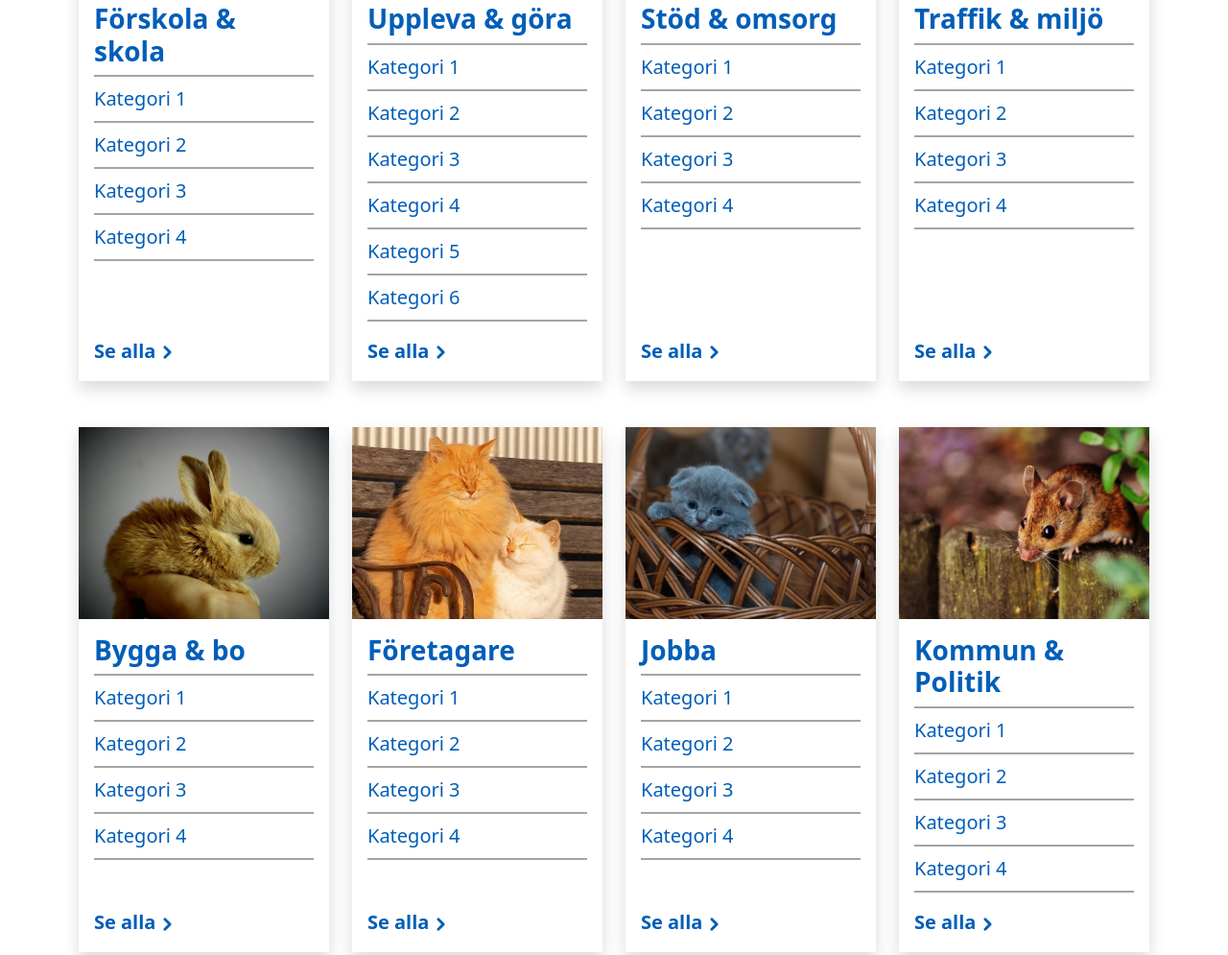
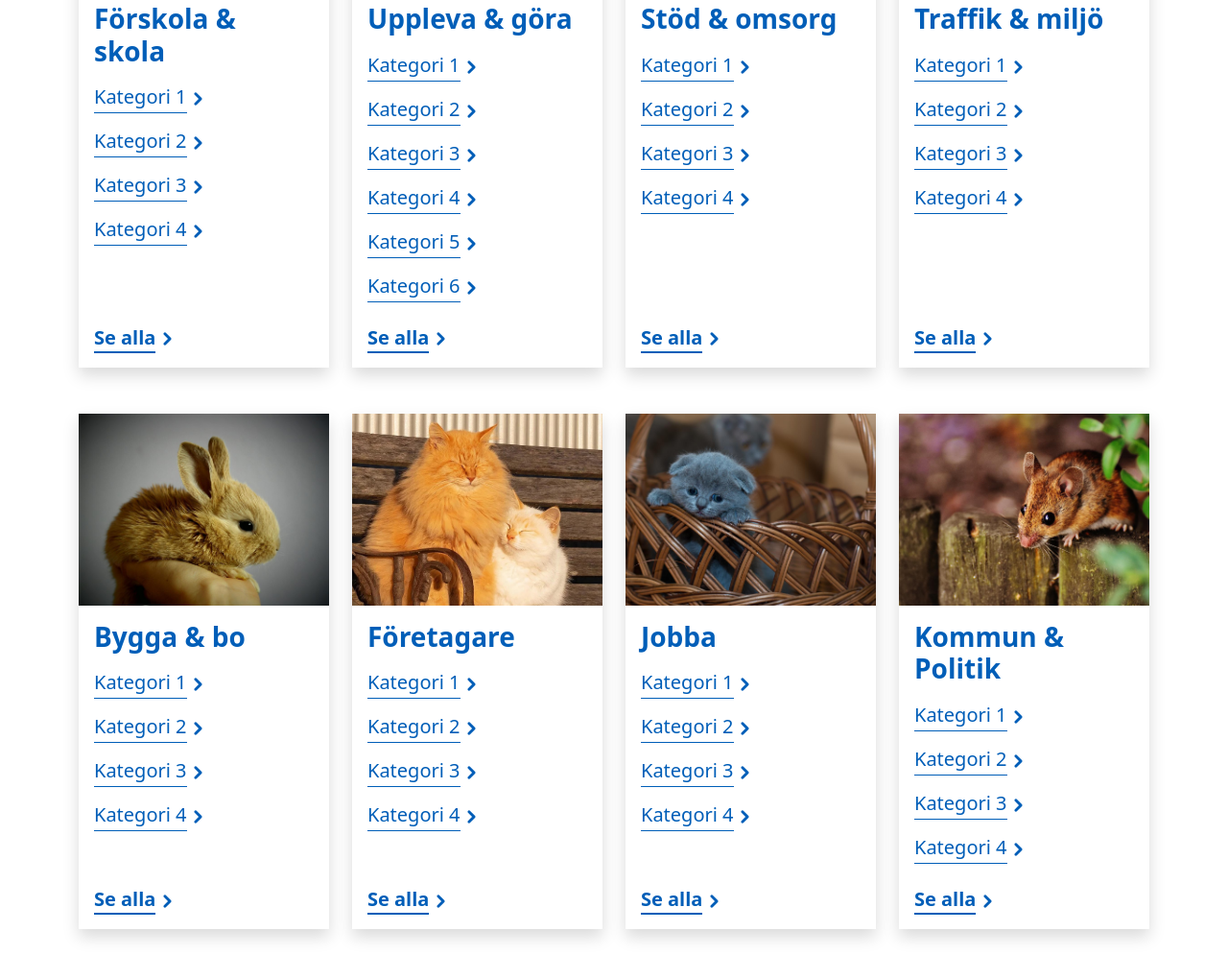
Before and after one commit to Grasuggan/bootstrap-site, a website: page index.html in a window 1280 px wide. Shown: the part 1083-2078 px from the top of the page at 96% size. Drawn offline with nearby package versions, Linux system fonts and the light colour scheme; a script that the page names is missing.

Commit message:
nav search, boxes

```diff
--- a/index.html
+++ b/index.html
@@ -31,7 +31,18 @@
         </a>
 
         <div class="nav-buttons">
-        <button class="btn btn-primary nav-search-btn  px-4" type="button" title="Sök"><i class="bi bi-search" aria-hidden="true"></i> <small class="ps-1">Sök</small></button>
+
+          <div class="input-group input-nav">
+            <div id="search-autocomplete" class="form-outline">
+              <input type="search" id="autoComplete-nav" class="form-control" autocomplete="off" placeholder="Sök"/>
+              <!-- <label class="form-label" for="autoComplete-nav">Search</label>  -->
+              <button class="btn btn-primary nav-search-btn  px-4" type="button" title="Sök"><i class="bi bi-search" aria-hidden="true"></i> <small class="ps-1">Sök</small></button>
+            </div>
+          </div>
+
+
+
+
         <button class="navbar-toggler bg-secondary" type="button" data-bs-toggle="offcanvas" data-bs-target="#offcanvasNavbar" aria-controls="offcanvasNavbar" title="Öppna och stäng navigerings meny">
           <span class="text-white show"><i class="bi bi-list" aria-hidden="true"></i> <small class="ps-1">Meny</small></span>
           <span class="text-white"><i class="bi bi-x-circle" aria-hidden="true"></i> <small class="ps-1">Stäng</small></span>
@@ -123,13 +134,13 @@
               <div>
               <h3 class="card-title fw-bold mb-2">Förskola & skola</h3>
               <ul class="list-unstyled">
-                <li class="fs-5 py-2"><a href="#" class="text-decoration-none" title="Kategori 1">Kategori 1</a></li>
-                <li class="fs-5 py-2"><a href="#" class="text-decoration-none" title="Kategori 2">Kategori 2</a></li>
-                <li class="fs-5 py-2"><a href="#" class="text-decoration-none" title="Kategori 3">Kategori 3</a></li>
-                <li class="fs-5 py-2"><a href="#" class="text-decoration-none" title="Kategori 4">Kategori 4</a></li>
+                <li class="fs-5 py-2"><a href="#" class="text-decoration-none" title="Kategori 1"><span>Kategori 1</span><i class="bi bi-chevron-right" aria-hidden="true"></i></a></li>
+                <li class="fs-5 py-2"><a href="#" class="text-decoration-none" title="Kategori 2"><span>Kategori 2</span><i class="bi bi-chevron-right" aria-hidden="true"></i></a></li>
+                <li class="fs-5 py-2"><a href="#" class="text-decoration-none" title="Kategori 3"><span>Kategori 3</span><i class="bi bi-chevron-right" aria-hidden="true"></i></a></li>
+                <li class="fs-5 py-2"><a href="#" class="text-decoration-none" title="Kategori 4"><span>Kategori 4</span><i class="bi bi-chevron-right" aria-hidden="true"></i></a></li>
               </ul>
             </div>
-              <a href="#" class="card-link fw-bold fs-5 text-decoration-none" title="Se alla">Se alla<i class="bi bi-chevron-right" aria-hidden="true"></i></a>
+              <a href="#" class="card-link fw-bold fs-5 text-decoration-none" title="Se alla"><span>Se alla</span><i class="bi bi-chevron-right" aria-hidden="true"></i></a>
             </div>
           </div>
         </div>
@@ -141,15 +152,15 @@
               <div>
               <h3 class="card-title fw-bold mb-2">Uppleva & göra</h3>
               <ul class="list-unstyled">
-                <li class="fs-5 py-2"><a href="#" class="text-decoration-none" title="Kategori 1">Kategori 1</a></li>
-                <li class="fs-5 py-2"><a href="#" class="text-decoration-none" title="Kategori 2">Kategori 2</a></li>
-                <li class="fs-5 py-2"><a href="#" class="text-decoration-none" title="Kategori 3">Kategori 3</a></li>
-                <li class="fs-5 py-2"><a href="#" class="text-decoration-none" title="Kategori 4">Kategori 4</a></li>
-                <li class="fs-5 py-2"><a href="#" class="text-decoration-none" title="Kategori 5">Kategori 5</a></li>
-                <li class="fs-5 py-2"><a href="#" class="text-decoration-none" title="Kategori 6">Kategori 6</a></li>
+                <li class="fs-5 py-2"><a href="#" class="text-decoration-none" title="Kategori 1"><span>Kategori 1</span><i class="bi bi-chevron-right" aria-hidden="true"></i></a></li>
+                <li class="fs-5 py-2"><a href="#" class="text-decoration-none" title="Kategori 2"><span>Kategori 2</span><i class="bi bi-chevron-right" aria-hidden="true"></i></a></li>
+                <li class="fs-5 py-2"><a href="#" class="text-decoration-none" title="Kategori 3"><span>Kategori 3</span><i class="bi bi-chevron-right" aria-hidden="true"></i></a></li>
+                <li class="fs-5 py-2"><a href="#" class="text-decoration-none" title="Kategori 4"><span>Kategori 4</span><i class="bi bi-chevron-right" aria-hidden="true"></i></a></li>
+                <li class="fs-5 py-2"><a href="#" class="text-decoration-none" title="Kategori 5"><span>Kategori 5</span><i class="bi bi-chevron-right" aria-hidden="true"></i></a></li>
+                <li class="fs-5 py-2"><a href="#" class="text-decoration-none" title="Kategori 6"><span>Kategori 6</span><i class="bi bi-chevron-right" aria-hidden="true"></i></a></li>
               </ul>
             </div>
-              <a href="#" class="card-link fw-bold fs-5 text-decoration-none" title="Se alla">Se alla<i class="bi bi-chevron-right" aria-hidden="true"></i></a>
+              <a href="#" class="card-link fw-bold fs-5 text-decoration-none" title="Se alla"><span>Se alla</span><i class="bi bi-chevron-right" aria-hidden="true"></i></a>
             </div>
           </div>
         </div>
@@ -161,13 +172,13 @@
               <div>
               <h3 class="card-title fw-bold mb-2">Stöd & omsorg</h3>
               <ul class="list-unstyled">
-                <li class="fs-5 py-2"><a href="#" class="text-decoration-none" title="Kategori 1">Kategori 1</a></li>
-                <li class="fs-5 py-2"><a href="#" class="text-decoration-none" title="Kategori 2">Kategori 2</a></li>
-                <li class="fs-5 py-2"><a href="#" class="text-decoration-none" title="Kategori 3">Kategori 3</a></li>
-                <li class="fs-5 py-2"><a href="#" class="text-decoration-none" title="Kategori 4">Kategori 4</a></li>
+                <li class="fs-5 py-2"><a href="#" class="text-decoration-none" title="Kategori 1"><span>Kategori 1</span><i class="bi bi-chevron-right" aria-hidden="true"></i></a></li>
+                <li class="fs-5 py-2"><a href="#" class="text-decoration-none" title="Kategori 2"><span>Kategori 2</span><i class="bi bi-chevron-right" aria-hidden="true"></i></a></li>
+                <li class="fs-5 py-2"><a href="#" class="text-decoration-none" title="Kategori 3"><span>Kategori 3</span><i class="bi bi-chevron-right" aria-hidden="true"></i></a></li>
+                <li class="fs-5 py-2"><a href="#" class="text-decoration-none" title="Kategori 4"><span>Kategori 4</span><i class="bi bi-chevron-right" aria-hidden="true"></i></a></li>
               </ul>
             </div>
-              <a href="#" class="card-link fw-bold fs-5 text-decoration-none" title="Se alla">Se alla<i class="bi bi-chevron-right" aria-hidden="true"></i></a>
+              <a href="#" class="card-link fw-bold fs-5 text-decoration-none" title="Se alla"><span>Se alla</span><i class="bi bi-chevron-right" aria-hidden="true"></i></a>
             </div>
           </div>
         </div>
@@ -179,13 +190,13 @@
               <div>
               <h3 class="card-title fw-bold mb-2">Traffik & miljö</h3>
               <ul class="list-unstyled">
-                <li class="fs-5 py-2"><a href="#" class="text-decoration-none" title="Kategori 1">Kategori 1</a></li>
-                <li class="fs-5 py-2"><a href="#" class="text-decoration-none" title="Kategori 2">Kategori 2</a></li>
-                <li class="fs-5 py-2"><a href="#" class="text-decoration-none" title="Kategori 3">Kategori 3</a></li>
-                <li class="fs-5 py-2"><a href="#" class="text-decoration-none" title="Kategori 4">Kategori 4</a></li>
+                <li class="fs-5 py-2"><a href="#" class="text-decoration-none" title="Kategori 1"><span>Kategori 1</span><i class="bi bi-chevron-right" aria-hidden="true"></i></a></li>
+                <li class="fs-5 py-2"><a href="#" class="text-decoration-none" title="Kategori 2"><span>Kategori 2</span><i class="bi bi-chevron-right" aria-hidden="true"></i></a></li>
+                <li class="fs-5 py-2"><a href="#" class="text-decoration-none" title="Kategori 3"><span>Kategori 3</span><i class="bi bi-chevron-right" aria-hidden="true"></i></a></li>
+                <li class="fs-5 py-2"><a href="#" class="text-decoration-none" title="Kategori 4"><span>Kategori 4</span><i class="bi bi-chevron-right" aria-hidden="true"></i></a></li>
               </ul>
             </div>
-              <a href="#" class="card-link fw-bold fs-5 text-decoration-none" title="Se alla">Se alla<i class="bi bi-chevron-right" aria-hidden="true"></i></a>
+              <a href="#" class="card-link fw-bold fs-5 text-decoration-none" title="Se alla"><span>Se alla</span><i class="bi bi-chevron-right" aria-hidden="true"></i></a>
             </div>
           </div>
         </div>
@@ -197,13 +208,13 @@
               <div>
               <h3 class="card-title fw-bold mb-2">Bygga & bo</h3>
               <ul class="list-unstyled">
-                <li class="fs-5 py-2"><a href="#" class="text-decoration-none" title="Kategori 1">Kategori 1</a></li>
-                <li class="fs-5 py-2"><a href="#" class="text-decoration-none" title="Kategori 2">Kategori 2</a></li>
-                <li class="fs-5 py-2"><a href="#" class="text-decoration-none" title="Kategori 3">Kategori 3</a></li>
-                <li class="fs-5 py-2"><a href="#" class="text-decoration-none" title="Kategori 4">Kategori 4</a></li>
+                <li class="fs-5 py-2"><a href="#" class="text-decoration-none" title="Kategori 1"><span>Kategori 1</span><i class="bi bi-chevron-right" aria-hidden="true"></i></a></li>
+                <li class="fs-5 py-2"><a href="#" class="text-decoration-none" title="Kategori 2"><span>Kategori 2</span><i class="bi bi-chevron-right" aria-hidden="true"></i></a></li>
+                <li class="fs-5 py-2"><a href="#" class="text-decoration-none" title="Kategori 3"><span>Kategori 3</span><i class="bi bi-chevron-right" aria-hidden="true"></i></a></li>
+                <li class="fs-5 py-2"><a href="#" class="text-decoration-none" title="Kategori 4"><span>Kategori 4</span><i class="bi bi-chevron-right" aria-hidden="true"></i></a></li>
               </ul>
             </div>
-              <a href="#" class="card-link fw-bold fs-5 text-decoration-none" title="Se alla">Se alla<i class="bi bi-chevron-right" aria-hidden="true"></i></a>
+              <a href="#" class="card-link fw-bold fs-5 text-decoration-none" title="Se alla"><span>Se alla</span><i class="bi bi-chevron-right" aria-hidden="true"></i></a>
             </div>
           </div>
         </div>
@@ -216,13 +227,13 @@
               <div>
               <h3 class="card-title fw-bold mb-2">Företagare</h3>
               <ul class="list-unstyled">
-                <li class="fs-5 py-2"><a href="#" class="text-decoration-none" title="Kategori 1">Kategori 1</a></li>
-                <li class="fs-5 py-2"><a href="#" class="text-decoration-none" title="Kategori 2">Kategori 2</a></li>
-                <li class="fs-5 py-2"><a href="#" class="text-decoration-none" title="Kategori 3">Kategori 3</a></li>
-                <li class="fs-5 py-2"><a href="#" class="text-decoration-none" title="Kategori 4">Kategori 4</a></li>
+                <li class="fs-5 py-2"><a href="#" class="text-decoration-none" title="Kategori 1"><span>Kategori 1</span><i class="bi bi-chevron-right" aria-hidden="true"></i></a></li>
+                <li class="fs-5 py-2"><a href="#" class="text-decoration-none" title="Kategori 2"><span>Kategori 2</span><i class="bi bi-chevron-right" aria-hidden="true"></i></a></li>
+                <li class="fs-5 py-2"><a href="#" class="text-decoration-none" title="Kategori 3"><span>Kategori 3</span><i class="bi bi-chevron-right" aria-hidden="true"></i></a></li>
+                <li class="fs-5 py-2"><a href="#" class="text-decoration-none" title="Kategori 4"><span>Kategori 4</span><i class="bi bi-chevron-right" aria-hidden="true"></i></a></li>
               </ul>
             </div>
-              <a href="#" class="card-link fw-bold fs-5 text-decoration-none" title="Se alla">Se alla<i class="bi bi-chevron-right" aria-hidden="true"></i></a>
+              <a href="#" class="card-link fw-bold fs-5 text-decoration-none" title="Se alla"><span>Se alla</span><i class="bi bi-chevron-right" aria-hidden="true"></i></a>
             </div>
           </div>
         </div>
@@ -234,13 +245,13 @@
               <div>
               <h3 class="card-title fw-bold mb-2">Jobba</h3>
               <ul class="list-unstyled">
-                <li class="fs-5 py-2"><a href="#" class="text-decoration-none" title="Kategori 1">Kategori 1</a></li>
-                <li class="fs-5 py-2"><a href="#" class="text-decoration-none" title="Kategori 2">Kategori 2</a></li>
-                <li class="fs-5 py-2"><a href="#" class="text-decoration-none" title="Kategori 3">Kategori 3</a></li>
-                <li class="fs-5 py-2"><a href="#" class="text-decoration-none" title="Kategori 4">Kategori 4</a></li>
+                <li class="fs-5 py-2"><a href="#" class="text-decoration-none" title="Kategori 1"><span>Kategori 1</span><i class="bi bi-chevron-right" aria-hidden="true"></i></a></li>
+                <li class="fs-5 py-2"><a href="#" class="text-decoration-none" title="Kategori 2"><span>Kategori 2</span><i class="bi bi-chevron-right" aria-hidden="true"></i></a></li>
+                <li class="fs-5 py-2"><a href="#" class="text-decoration-none" title="Kategori 3"><span>Kategori 3</span><i class="bi bi-chevron-right" aria-hidden="true"></i></a></li>
+                <li class="fs-5 py-2"><a href="#" class="text-decoration-none" title="Kategori 4"><span>Kategori 4</span><i class="bi bi-chevron-right" aria-hidden="true"></i></a></li>
               </ul>
             </div>
-              <a href="#" class="card-link fw-bold fs-5 text-decoration-none" title="Se alla">Se alla<i class="bi bi-chevron-right" aria-hidden="true"></i></a>
+              <a href="#" class="card-link fw-bold fs-5 text-decoration-none" title="Se alla"><span>Se alla</span><i class="bi bi-chevron-right" aria-hidden="true"></i></a>
             </div>
           </div>
         </div>
@@ -252,13 +263,13 @@
               <div>
               <h3 class="card-title fw-bold mb-2">Kommun & Politik</h3>
               <ul class="list-unstyled">
-                <li class="fs-5 py-2"><a href="#" class="text-decoration-none" title="Kategori 1">Kategori 1</a></li>
-                <li class="fs-5 py-2"><a href="#" class="text-decoration-none" title="Kategori 2">Kategori 2</a></li>
-                <li class="fs-5 py-2"><a href="#" class="text-decoration-none" title="Kategori 3">Kategori 3</a></li>
-                <li class="fs-5 py-2"><a href="#" class="text-decoration-none" title="Kategori 4">Kategori 4</a></li>
+                <li class="fs-5 py-2"><a href="#" class="text-decoration-none" title="Kategori 1"><span>Kategori 1</span><i class="bi bi-chevron-right" aria-hidden="true"></i></a></li>
+                <li class="fs-5 py-2"><a href="#" class="text-decoration-none" title="Kategori 2"><span>Kategori 2</span><i class="bi bi-chevron-right" aria-hidden="true"></i></a></li>
+                <li class="fs-5 py-2"><a href="#" class="text-decoration-none" title="Kategori 3"><span>Kategori 3</span><i class="bi bi-chevron-right" aria-hidden="true"></i></a></li>
+                <li class="fs-5 py-2"><a href="#" class="text-decoration-none" title="Kategori 4"><span>Kategori 4</span><i class="bi bi-chevron-right" aria-hidden="true"></i></a></li>
               </ul>
             </div>
-              <a href="#" class="card-link fw-bold fs-5 text-decoration-none" title="Se alla">Se alla<i class="bi bi-chevron-right" aria-hidden="true"></i></a>
+              <a href="#" class="card-link fw-bold fs-5 text-decoration-none" title="Se alla"><span>Se alla</span><i class="bi bi-chevron-right" aria-hidden="true"></i></a>
             </div>
           </div>
         </div>
--- a/js/custom.js
+++ b/js/custom.js
@@ -47,3 +47,11 @@ const autoCompleteJS = new autoComplete({
         },
     }
 });
+
+var navsearch = document.querySelectorAll(".input-nav .btn");
+navsearch.forEach(function (nav){
+    nav.addEventListener("click", function(){
+        var input = nav.closest("#search-autocomplete");
+        input.classList.toggle("open-input");
+    })
+})
--- a/sass/main.scss
+++ b/sass/main.scss
@@ -231,14 +231,44 @@ section.hero-section .input-group #autoComplete_list_1 a {
   height: 200px;
   object-fit: cover;
 }
-.card ul li{
-  border-top: 2px solid #a4a4a4;
-}
-.card ul li:last-child{
-  border-bottom: 2px solid #a4a4a4;
-}
 .card a:hover, .card li:hover a {
   opacity: .7;
+}
+.card ul li.fs-5 a,  .card a.card-link{
+  position: relative;
+}
+.card ul li.fs-5 a span, .card a.card-link span{
+  position: relative;
+}
+.card ul li.fs-5 a span::before {
+  content: "";
+  display: block;
+  border-bottom: 1px solid;
+  width: 100%;
+  bottom: -4px;
+  position: absolute;
+}
+.card ul li.fs-5 a i{
+  -webkit-text-stroke: 2px;
+-webkit-text-stroke-width: 2px;
+-webkit-text-stroke-color: currentcolor;
+font-size: 14px;
+margin-left: 5px;
+transform: translateX(0px);
+position: absolute;
+top: 20%;
+}
+.card ul li.fs-5 a:hover i, .card a.card-link:hover i {
+  transform: translateX(10px);
+  transition: transform .2s ease-in-out;
+}
+.card a.card-link span::before {
+  content: "";
+  display: block;
+  border-bottom: 2px solid;
+  width: 100%;
+  bottom: -3px;
+  position: absolute;
 }
 .card a.card-link i{
   -webkit-text-stroke: 2px;
@@ -246,6 +276,9 @@ section.hero-section .input-group #autoComplete_list_1 a {
   -webkit-text-stroke-color: currentcolor;
   font-size: 14px;
   margin-left: 5px;
+  transform: translateX(0px);
+  position: absolute;
+  top: 20%;
 }
 .btn-outline-altsecondary{
   border-width: 2px;
@@ -410,3 +443,28 @@ footer .list-group li img{
 footer .list-group li i.bi-box-arrow-up-right{
   margin-left: 15px;
 }
+
+//Search nav
+.input-nav #search-autocomplete {
+  display: flex;
+  height: 100%;
+  align-items: stretch;
+  position: relative;
+}
+.input-nav.input-group .btn{
+  display: flex;
+justify-content: center;
+align-items: center;
+position: absolute;
+right: 0;
+}
+#autoComplete-nav.form-control{
+  width: 0;
+  // padding: 0;
+  transition: width .2s linear;
+}
+.open-input #autoComplete-nav.form-control{
+  width: 400px;
+  // padding: .375rem .75rem;
+  transition: width .2s linear;
+}
```
Also changed, not shown: css/main.min.css, 1 other file.
